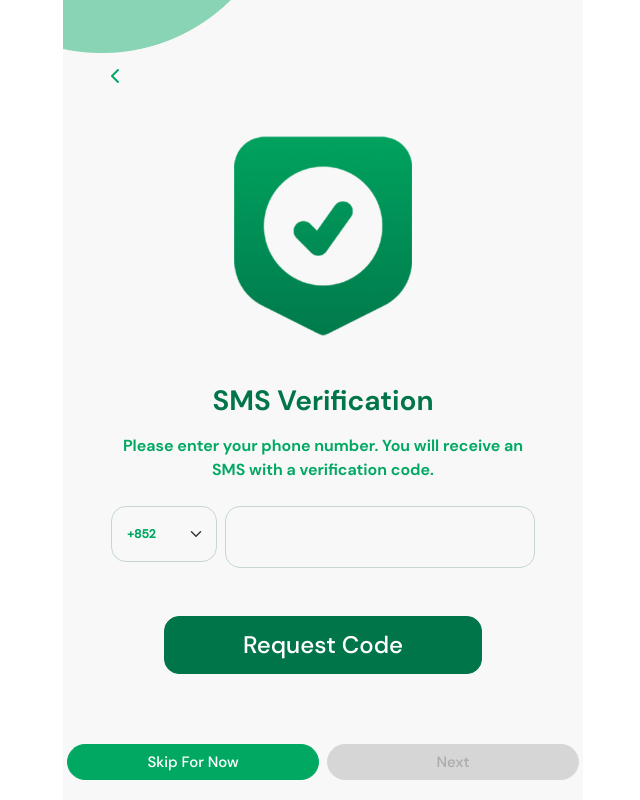
After one commit to Do-Test-Live/W-Hire-and-Zeek, a PHP site: page /sms-verification.html in a window 1280 px wide. The commit adds this page. Shown: the whole page, without its empty margins (317-957 px from the left). Run offline with PHP 8.4, Linux system fonts and the light colour scheme.

Commit message:
sms verification designed

```diff
--- a/assets/css/style.css
+++ b/assets/css/style.css
@@ -391,5 +391,55 @@ h1{
 .fs-registration-label{
     font-family: 'DMSans-Medium', serif;
     font-weight: bold;
-    color: #01a862;
+    color: #007549;
 }
+
+.fs-next-button{
+    background: #d6d6d6;
+    border: 1px solid #d6d6d6;
+    border-radius: 10px;
+    color: #acacac;
+}
+
+.fixed-bottom{
+    max-width: 520px;
+    margin: auto;
+    align-items: center;
+    bottom: 20px;
+}
+
+.fs-bottom-primary{
+    background: #01a862;
+    border: 1px solid #01a862;
+    border-radius: 20px;
+    color: #ffffff;
+    font-family: 'DMSans-Medium', serif;
+    font-size: 15px;
+}
+
+.fs-bottom-primary:hover{
+    background: #01a862;
+    border: 1px solid #01a862;
+    border-radius: 20px;
+    color: #ffffff;
+    font-family: 'DMSans-Medium', serif;
+    font-size: 15px;
+}
+
+.fs-bottom-secondary{
+    background: #d6d6d6;
+    border: 1px solid #d6d6d6;
+    border-radius: 20px;
+    color: #acacac;
+    font-family: 'DMSans-Medium', serif;
+    font-size: 15px;
+}
+
+.fs-bottom-secondary:hover{
+    background: #d6d6d6;
+    border: 1px solid #d6d6d6;
+    border-radius: 20px;
+    color: #acacac;
+    font-family: 'DMSans-Medium', serif;
+    font-size: 15px;
+}
--- /dev/null
+++ b/sms-verification.html
@@ -0,0 +1,66 @@
+<!doctype html>
+<html lang="en">
+<head>
+    <meta charset="utf-8">
+    <meta content="width=device-width, initial-scale=1" name="viewport">
+    <title>Verification Page - Hire & Zeek</title>
+    <link href="assets/images/favicon.ico" rel="icon" type="image/ico"/>
+    <link href="assets/vendor/Bootstrap/css/bootstrap.min.css" rel="stylesheet"/>
+    <link href="assets/vendor/FontAwesome/css/all.min.css" rel="stylesheet"/>
+    <link href="assets/css/style.css" rel="stylesheet"/>
+</head>
+<body>
+<div class="container-fluid">
+    <div class="fs-verification-1">
+        <div class="row pt-5 login-interface">
+            <div class="col-12">
+                <div class="mt-3">
+                    <i class="fa-solid fa-chevron-left fs-primary-color"></i>
+                </div>
+                <div class="text-center mt-5 mb-4">
+                    <img alt="" class="img-fluid fs-mobile" src="assets/images/verify.webp"/>
+                </div>
+                <h3 class="fs-lan-title mt-5 text-center">
+                    SMS Verification
+                </h3>
+                <p class="fs-lan-caption mt-3 mb-4 text-center">
+                    Please enter your phone number. You will receive an
+                    SMS with a verification code.
+                </p>
+            </div>
+            <div class="col-12">
+                <div class="mb-5">
+                    <div class="row">
+                        <div class="col-3">
+                            <select class="form-select fs-select-control" aria-label="Default select example">
+                                <option selected>+852</option>
+                            </select>
+                        </div>
+                        <div class="col-9 ps-2">
+                            <input class="form-control fs-form-control" placeholder="" type="tel">
+                        </div>
+                    </div>
+                </div>
+                <div class="mb-3 text-center">
+                    <a href="verification-page-2.html" class="btn btn-primary fs-lan-primary-btn w-75">Request Code</a>
+                </div>
+            </div>
+        </div>
+        <div class="row fixed-bottom text-center">
+            <div class="col-6 ps-1 pe-1">
+                <a href="verification-page-2.html" class="btn btn-primary fs-bottom-primary w-100">Skip For Now</a>
+            </div>
+            <div class="col-6 ps-1 pe-1">
+                <a href="verification-page-2.html" class="btn btn-primary fs-bottom-secondary w-100">Next</a>
+            </div>
+        </div>
+    </div>
+</div>
+
+
+<script src="assets/vendor/Bootstrap/js/bootstrap.bundle.min.js"></script>
+<script src="assets/vendor/jQuery/jquery-3.6.4.min.js"></script>
+<script src="assets/vendor/OwlCarousel/js/owl.carousel.min.js"></script>
+<script src="assets/js/main.js"></script>
+</body>
+</html>
```
